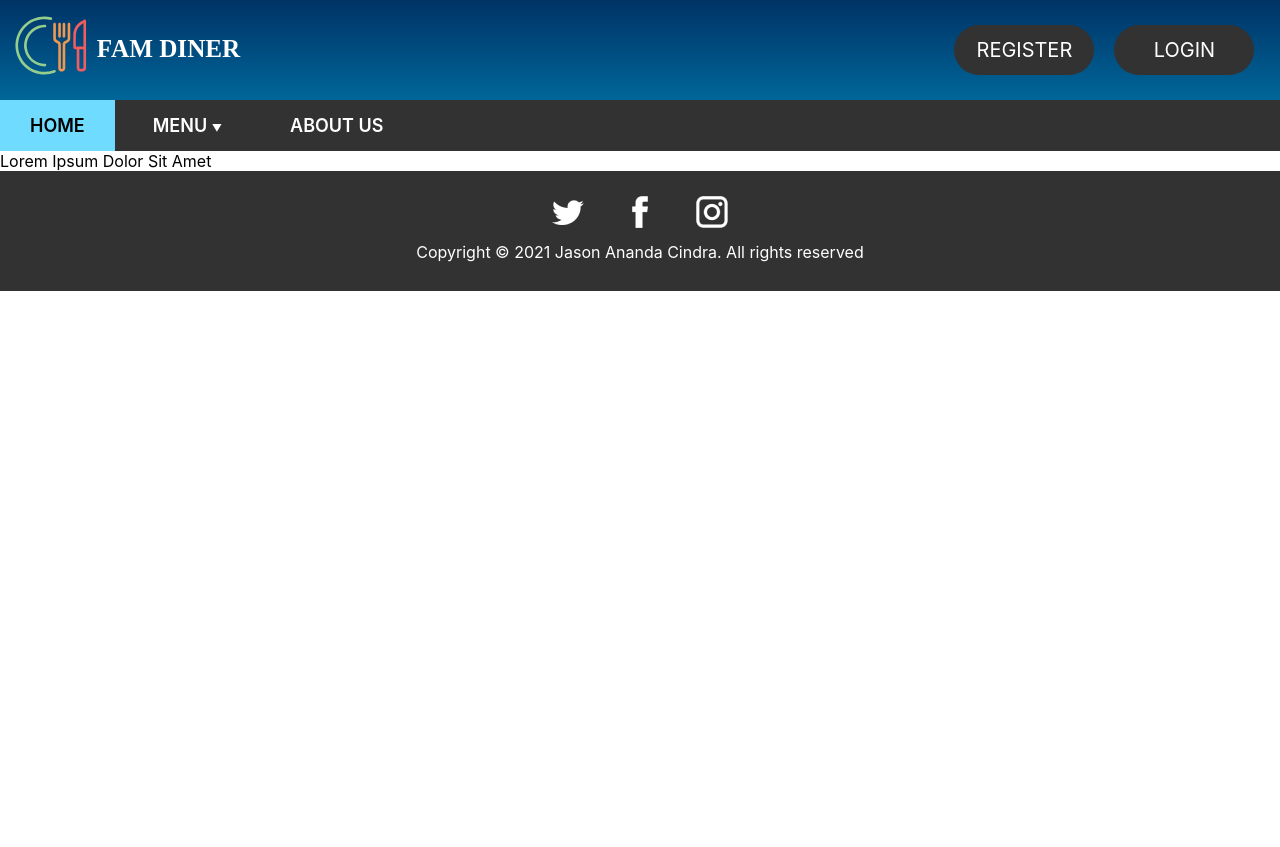
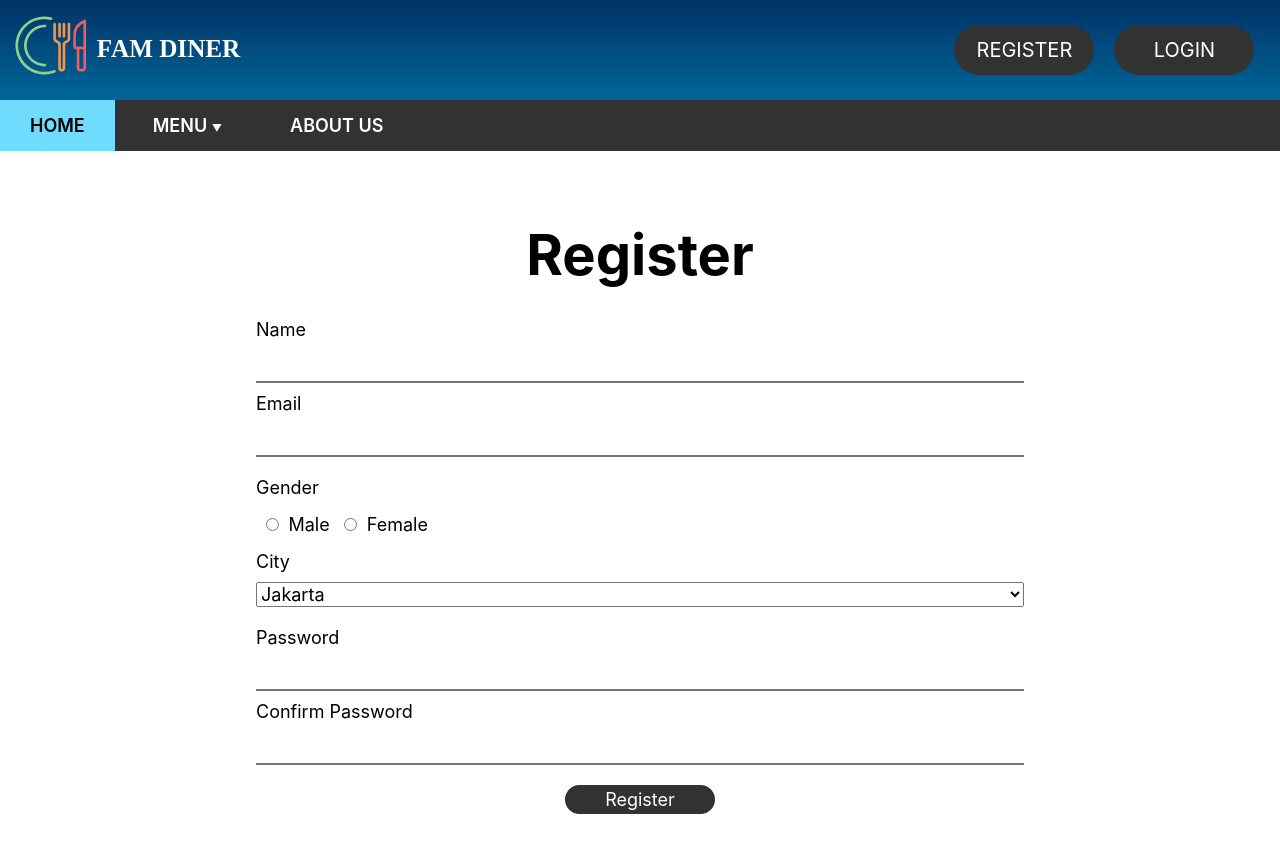
Before and after one commit to dnj-isme/amjs-task, a plain HTML site: page AMDP 1/html/register.html in a window 1280 px wide. Shown: the top 847 px of the page. Before the commit the page ends 800 px from the top, so only its background shows below. Drawn offline with Linux system fonts and the light colour scheme.

Commit message:
smoothing everything

```diff
--- a/AMDP 1/css/style.css
+++ b/AMDP 1/css/style.css
@@ -247,31 +247,43 @@ main{
 }
 
 /* login.html section */
-.login{
-    height: 500px;
+.forms{
     text-align: center;
 }
 
-.login h1{
+.login {
+    height: 500px;
+}
+
+.forms h1{
     margin-top: 70px;
     margin-bottom: 30px;
 
     font-size: 56px;
 }
 
-.login form label, .login form input{
-    margin-top: 25px;
-    margin-bottom: 10px;
+.forms form label, .forms form input, .forms form select{
     font-size: 18px;
 }
 
-.login form input:not(:last-child){
+.forms form label, .forms form input {
+    margin-top: 20px;
+    margin-bottom: 10px;
+}
+
+.forms form select {
+    margin-top: 10px;
+    margin-bottom: 20px;
+}
+
+.forms form input{
     width: 300px;
     outline: 0;
     border-width: 0 0 2px;
 }
 
-.login form input:last-child{
+.forms form input:last-child{
+    width: auto;
     padding: 4px 40px;
     border-radius: 200px;
     color: var(--txt-white);
@@ -280,18 +292,49 @@ main{
     background-color: var(--bg-dark);
 }
 
-.login form input:last-child:hover{
+.forms form input:last-child:hover{
     transition-duration: var(--transition-time);
     -webkit-transition-duration: var(--transition-time);
     background-color: var(--bg-hover-dark);
 }
 
-.login a{
+.forms a{
     text-decoration: none;
 }
-.login a:hover{
+.forms a:hover{
     text-decoration: underline;
 }
+
+/* register.html section */
+.register {
+    height: 750px;
+    width: 60%;
+    margin: 0px 20%;
+}
+
+.register form {
+    text-align: left;
+}
+
+.register form input, .register form select {
+    width: 100%;
+}
+
+.register .radio {
+    margin-top: 10px;
+    margin-bottom: 10px;
+    text-align: left;
+}
+.radio input[type="radio"] {
+    width: auto;
+    margin-right: 5px;
+    margin-left: 10px;
+}
+
+.register .submit {
+    text-align: center;
+}
+
 
 /* div for erorr */
 #error{
--- a/AMDP 1/html/register.html
+++ b/AMDP 1/html/register.html
@@ -1,11 +1,7 @@
-<!-- This is only filled with header, nav, and footer  -->
-<!-- Copy this for template  -->
-
 <!DOCTYPE html>
 <html lang="en">
 <head>
     <meta charset="UTF-8">
-    <meta http-equiv="X-UA-Compatible" content="IE=edge">
     <meta name="viewport" content="width=device-width, initial-scale=1.0">
     <title>COPY ME</title>
     <link rel="stylesheet" href="../css/style.css">
@@ -21,7 +17,7 @@
     <nav>
         <a class="nav-home" href="./home.html">HOME</a>
         <div class="dropdown">
-            <button class="nav-menu dropbtn">MENU <span style="font-size: 10px;">&#9660;</span></button>
+            <button class="nav-menu dropbtn" onclick="window.location.href='./menu.html';">MENU <span style="font-size: 10px;">&#9660;</span></button>
             <div class="dropdown-content">
                 <a href="./menu.html#burger">BURGER</a>
                 <a href="./menu.html#rice">RICE & PASTA</a>
@@ -31,7 +27,33 @@
         <a class="nav-menu" href="./about.html">ABOUT US</a>
     </nav>
     <main>
-        Lorem Ipsum Dolor Sit Amet
+        <div class="register forms">
+            <h1>Register</h1>
+            <form name="register" action="#" method="post" onsubmit="return validateRegister()">
+                <label for="name">Name</label>
+                <input type="name" name="name" id="name" /> <br />
+                <label for="email">Email</label> <br />
+                <input type="email" name="email" id="email" /> <br />
+                <div class="radio">
+                    <label>Gender</label> <br />
+                    <input type="radio" name="gender" id="M" value="M" /> <label for="M">Male</label>
+                    <input type="radio" name="gender" id="F" value="F" /> <label for="F">Female</label> <br />
+                </div>
+                <label for="city">City</label> <br />
+                <select name="city" id="city">
+                    <option value="Jakarta">Jakarta</option>
+                    <option value="Bogor">Bogor</option>
+                    <option value="Bandung">Bandung</option>
+                    <option value="Surabaya">Surabaya</option>
+                </select>
+                <label for="password">Password</label> <br />
+                <input type="password" name="password" id="password" /> <br />
+                <label for="conf">Confirm Password</label> <br />
+                <input type="password" name="conf" id="conf" /> <br />
+                <div class="submit"><input type="submit" value="Register"></div>
+            </form>
+            <div id="error"></div>
+        </div>
     </main>
     <footer>
         <div class="footer-logos">
@@ -41,5 +63,7 @@
         </div>
         <p>Copyright &copy; 2021 Jason Ananda Cindra. All rights reserved</p>
     </footer>
+
+    <script src="../js/validate.js"></script>
 </body>
 </html>
--- a/AMDP 1/js/validate.js
+++ b/AMDP 1/js/validate.js
@@ -27,3 +27,53 @@ function validateLogin()
         return true;
     }
 }
+
+function validateRegister() {
+    let errorDiv = document.getElementById("error");
+    let name = document.forms["register"]["name"].value;
+    let email = document.forms["register"]["email"].value;
+    let gender = document.forms["register"]["gender"].value;
+    let city = document.forms["register"]["city"].value;
+    let password = document.forms["register"]["password"].value;
+    let conf = document.forms["register"]["conf"].value;
+
+    errorDiv.innerHTML = "";
+
+    if(name == "") {
+        errorDiv.innerHTML = "Fill your name";
+        return false;
+    }
+    else if(email == "") {
+        errorDiv.innerHTML = "Fill your email";
+        return false;
+    }
+    else if(gender == "") {
+        errorDiv.innerHTML = "Fill your gender";
+        return false;
+    }
+    else if(city == "") {
+        errorDiv.innerHTML = "Fill your city";
+        return false;
+    }
+    else if(password == "") {
+        errorDiv.innerHTML = "Fill your password";
+        return false;
+    }
+    else {
+        var check = false;
+        check = password.length >= 8 && /[A-Z]/.test(password) && /[0-9]/.test(password);
+
+        if(!check) {
+            errorDiv.innerHTML = "Your password need at least 8 characters with a number and a capital letter";
+            return false;
+        }
+
+        if(password != conf) {
+            errorDiv.innerHTML = "Those passwords didn’t match. Try again.";
+            return false;
+        } else {
+            alert("Validation successful");
+            return true;
+        }
+    }
+}
```
Also changed, not shown: AMDP 1/html/about.html (+1 -5 lines), AMDP 1/html/home.html (+1 -5 lines), AMDP 1/html/login.html (+2 -6 lines), AMDP 1/html/menu.html (+1 -5 lines), AMDP 1/html/template.html (+1 -1 lines).
